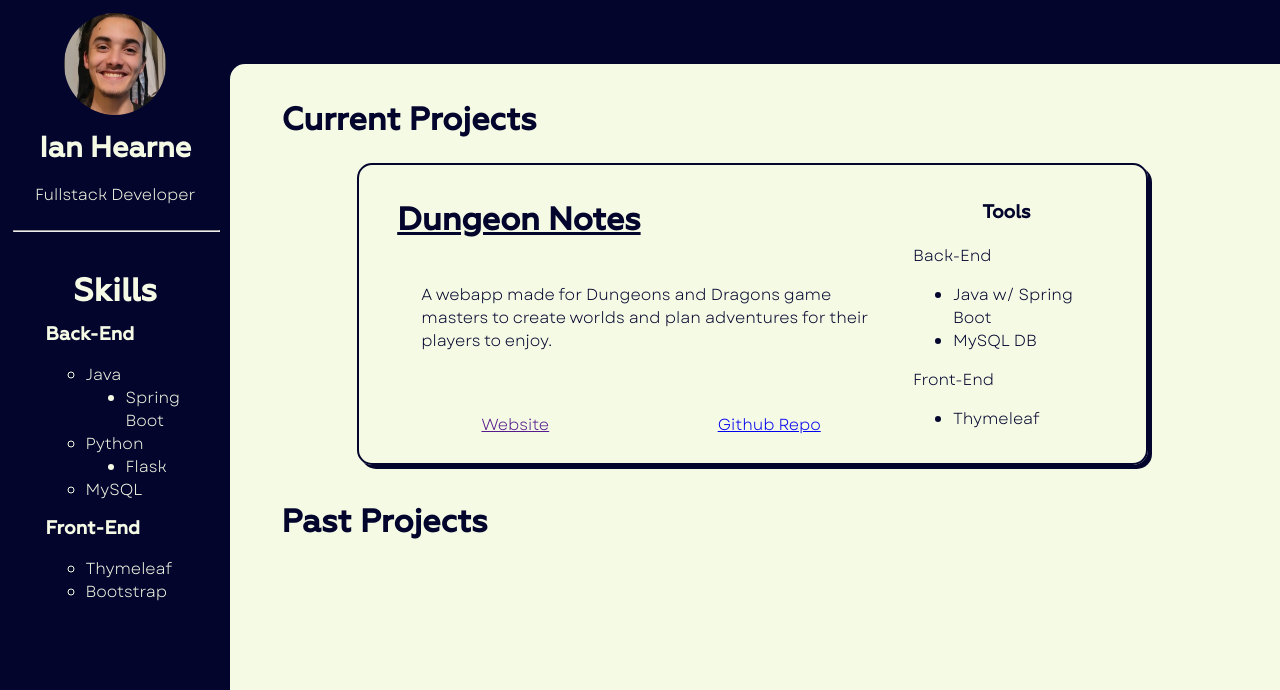
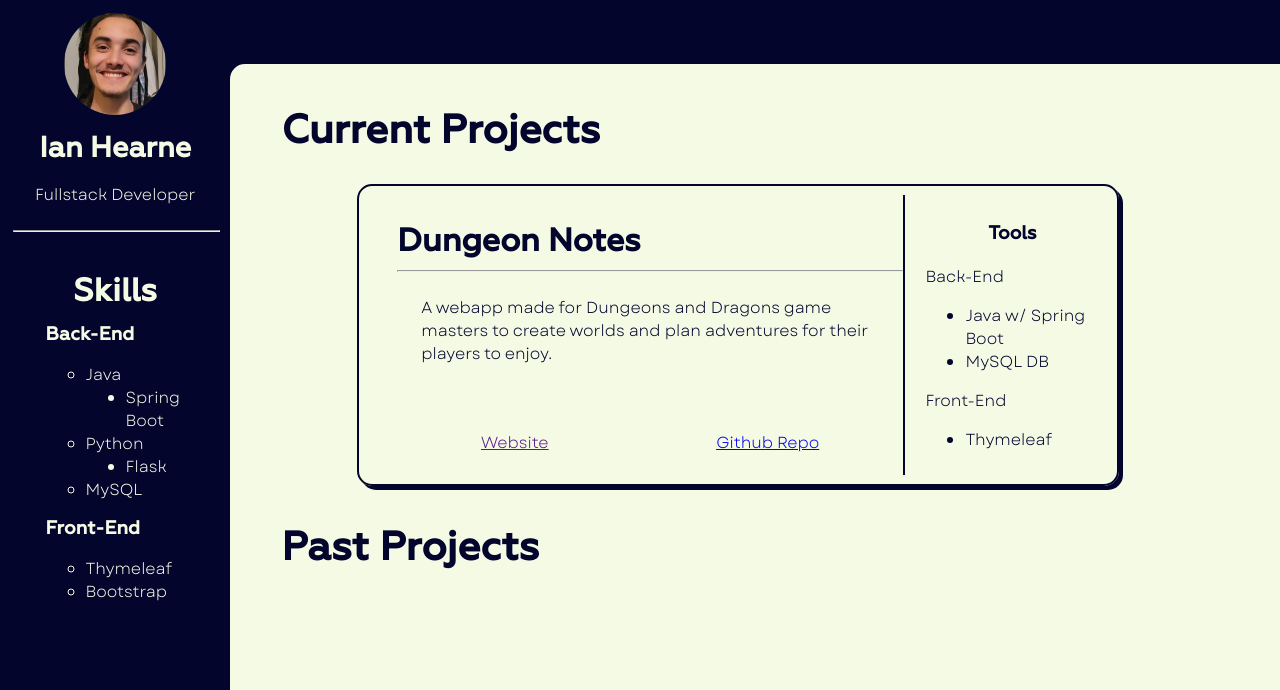
Before and after one commit to Hokusai12/hokusai12.github.io, a plain HTML site: page index.html in a window 1280 px wide. Shown: the top 690 px of the page. Drawn offline with Linux system fonts and the light colour scheme; files whose address does not match are found by name.

Commit message:
Updated index.html and style.css
Added a vertical bar to the project cards and adjusted the spacing of the "tools" sidebar

```diff
--- a/index.html
+++ b/index.html
@@ -55,6 +55,7 @@
             <div class="project-card">
                 <div class="description">
                     <h2>Dungeon Notes</h2>
+                    <hr>
                     <p>A webapp made for Dungeons and Dragons game masters to create worlds and plan adventures for their players to enjoy.</p>
                 </div>
                 <div class="side">
--- a/style.css
+++ b/style.css
@@ -38,6 +38,10 @@ aside {
 
     color: var(--cream);
     background-color: var(--dark-blue);
+}
+
+aside hr {
+    color: var(--cream);
 }
 
 #aside-content {
@@ -124,11 +128,16 @@ span.contact-info {
     min-height: 90vh;
 }
 
+#projects-div h1 {
+    font-size: 2.5em;
+}
+
 .project-card {
     width: 75%;
     margin-left: 8%;
     margin-bottom: 4%;
     padding: 1% 4%;
+    padding-right: 1%;
 
     display: grid;
 
@@ -144,9 +153,13 @@ span.contact-info {
 }
 
 .project-card .description h2 {
+    margin-bottom: 0;
     font-size: 2em;
     color: var(--dark-blue);
-    text-decoration: underline;
+}
+
+.project-card .description hr {
+    color: var(--dark-blue);
 }
 
 .project-card .description p {
@@ -157,8 +170,9 @@ span.contact-info {
 .project-card .side {
     grid-column: 3;
     grid-row: 1 / 4;
-
+    border-left: var(--dark-blue) solid 0.125em;
     padding: 4%;
+    padding-left: 10%;
 }
 
 .project-card .side h3 {
```
